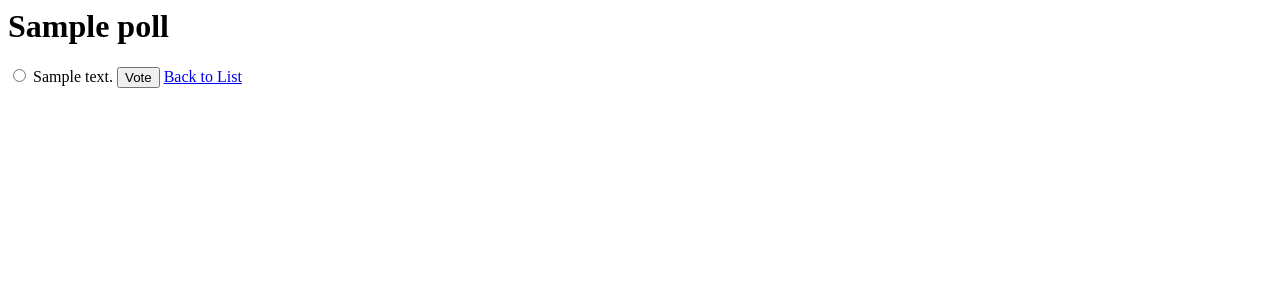
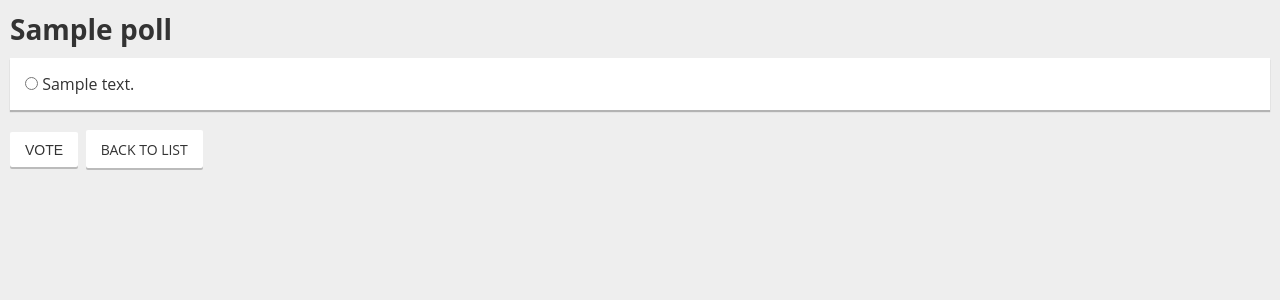
Before and after one commit to arnellebalane/django-tutorial-app, a Django app: template polls_third_attempt/templates/polls_third_attempt/detail.html in a window 1280 px wide. Shown: the top 300 px of the page. Run offline with Django 3.2, Linux system fonts and the light colour scheme; the template is opened without the code that fills it: values that come from a table or form of the project are taken from there, others are empty; tables that the repository leaves empty hold one stand-in row (values such as "Sample post").

Commit message:
styled poll applications

```diff
--- /dev/null
+++ b/polls_third_attempt/static/polls_third_attempt/stylesheets/application.css
@@ -0,0 +1,128 @@
+/** CUSTOM RESET **/
+*, *:before, *:after {
+    margin: 0;
+    padding: 0;
+    -webkit-box-sizing: border-box;
+    -moz-box-sizing: border-box;
+    box-sizing: border-box;
+}
+
+html {
+    font-family: "Open Sans", "Arial", "Ubuntu Mono";
+    font-size: 62.5%;
+    color: #333333;
+}
+
+body {
+    background-color: #eeeeee;
+}
+
+h1 {
+    font-size: 2.8rem;
+}
+
+a {
+    color: #333333;
+}
+
+
+
+/** COMPONENTS **/
+.list {
+    padding: 10px;
+}
+
+.list header {
+    margin-bottom: 10px;
+}
+
+.list-item {
+    display: block;
+    font-size: 1.6rem;
+    padding: 15px;
+    margin-bottom: 10px;
+    background-color: #ffffff;
+    box-shadow: 0 2px 1px rgba(0, 0, 0, 0.25);
+    position: relative;
+}
+
+a.list-item {
+    text-decoration: none;
+}
+
+.list-item-badge {
+    position: absolute;
+    top: 5px;
+    right: 5px;
+    bottom: 5px;
+    padding: 10px;
+    background-color: #dddddd;
+    border-radius: 2px;
+}
+
+.list-error {
+    margin: 0 0 15px 5px;
+}
+
+.button {
+    display: inline-block;
+    font-size: 1.4rem;
+    text-transform: uppercase;
+    color: #333333;
+    padding: 10px 15px 9px 15px;
+    background-color: #ffffff;
+    border: none;
+    border-radius: 2px;
+    box-shadow: 0 2px 0 #bbbbbb;
+    outline: none;
+    position: relative;
+}
+
+a.button {
+    text-decoration: none;
+}
+
+.button:hover,
+.button:focus {
+    top: -2px;
+    box-shadow: 0 4px 0 #bbbbbb;
+}
+
+.button:active {
+    top: 2px;
+    box-shadow: none;
+}
+
+.actions {
+    margin-top: 20px;
+}
+
+.actions .button {
+    margin-right: 5px;
+}
+
+.notif {
+    font-size: 1.6rem;
+}
+
+.notif--error {
+    color: #d70f0f;
+}
+
+.notif--info {
+    color: #b08d0c;
+}
+
+
+
+/** MODIFIERS **/
+.list--interactive .list-item {
+    -webkit-transition: padding 300ms ease;
+    -moz-transition: padding 300ms ease;
+    transition: padding 300ms ease;
+}
+
+.list--interactive .list-item:hover,
+.list--interactive .list-item:focus {
+    padding-left: 30px;
+}
--- a/polls_third_attempt/templates/polls_third_attempt/detail.html
+++ b/polls_third_attempt/templates/polls_third_attempt/detail.html
@@ -1,19 +1,40 @@
+<!doctype html>
+<html>
+<head>
+    <meta charset="utf-8">
+    <title>{{ poll.question.lower }} | django-polls detail</title>
+
+    {% load staticfiles %}
+    <link rel="stylesheet" href="{% static 'polls_third_attempt/stylesheets/application.css' %}">
+</head>
+
+<body>
+    <div class="wrapper">
+        <section class="list">
+            <header>
                 <h1>{{ poll.question }}</h1>
+            </header>
 
             {% if error_message %}
-    <p><strong>{{ error_message }}</strong></p>
+                <p class="notif notif--error list-error">{{ error_message }}</p>
             {% endif %}
 
-<form action="{% url 'polls_third_attempt:vote' poll.id %}" method="post">
+            <form action="{% url 'polls_third_attempt:vote' poll.id %}" method="post" class="list-container">
                 {% csrf_token %}
 
                 {% for choice in poll.choice_set.all %}
-        <label>
+                    <label class="list-item">
                         <input type="radio" name="choice" value="{{ choice.id }}">
                         {{ choice.choice_text }}
                     </label>
                 {% endfor %}
 
-    <input type="submit" value="Vote">
-    <a href="{% url 'polls_third_attempt:index' %}">Back to List</a>
+                <div class="actions">
+                    <input type="submit" value="Vote" class="button">
+                    <a href="{% url 'polls_third_attempt:index' %}" class="button">Back to List</a>
+                </div>
             </form>
+        </section>
+    </div>
+</body>
+</html>
```
Also changed, not shown: polls_third_attempt/templates/polls_third_attempt/index.html (+23 -4 lines), polls_third_attempt/templates/polls_third_attempt/results.html (+32 -8 lines), 1 other file. Lines whose indentation alone changed are shown as unchanged.
